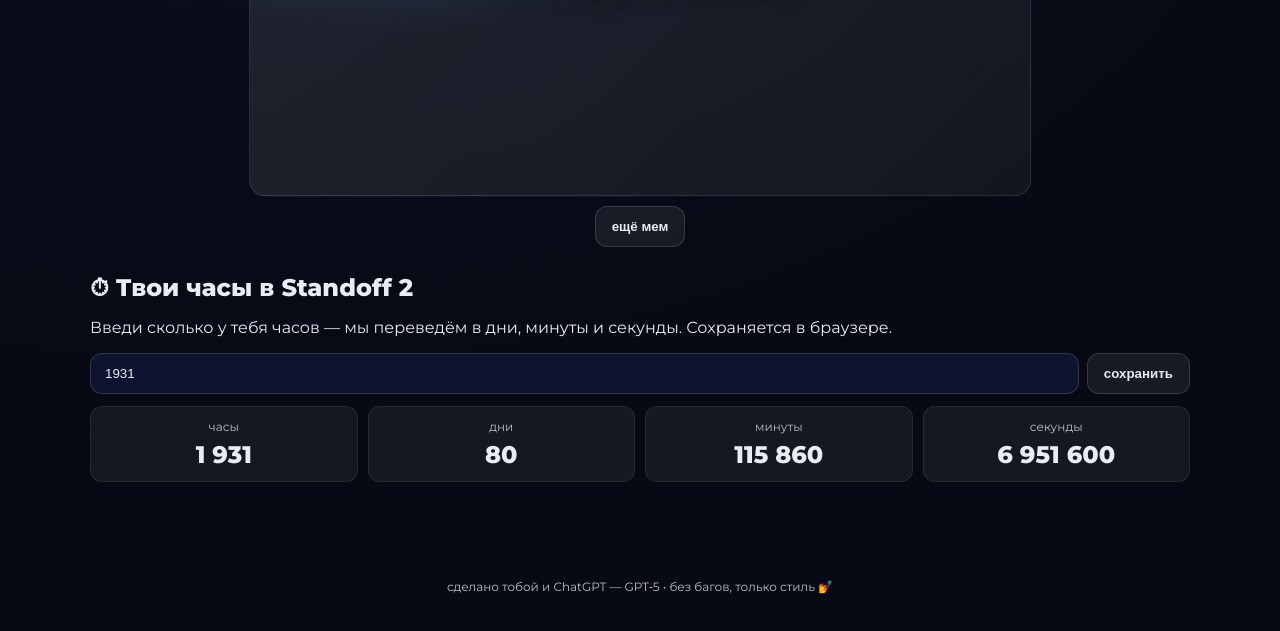
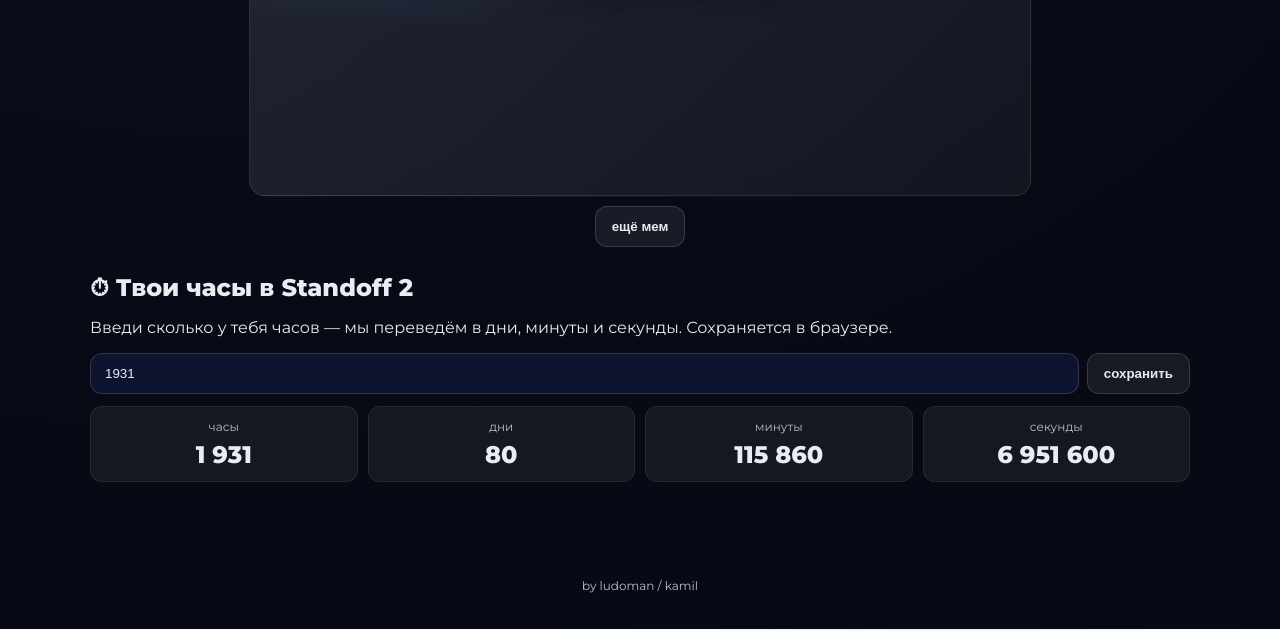
Before and after one commit to kamilsharafutdinov131-cell/by-ludoman, a plain HTML site: page index.html in a window 1280 px wide. Shown: the part 586-1217 px from the top of the page. Drawn offline with Linux system fonts and the light colour scheme.

Commit message:
Update index.html

```diff
--- a/index.html
+++ b/index.html
@@ -59,7 +59,7 @@
   </main>
 
   <footer>
-    <p>сделано тобой и ChatGPT — GPT‑5 • без багов, только стиль 💅</p>
+    <p>by ludoman / kamil</p>
   </footer>
 
   <script src="script.js"></script>
```
